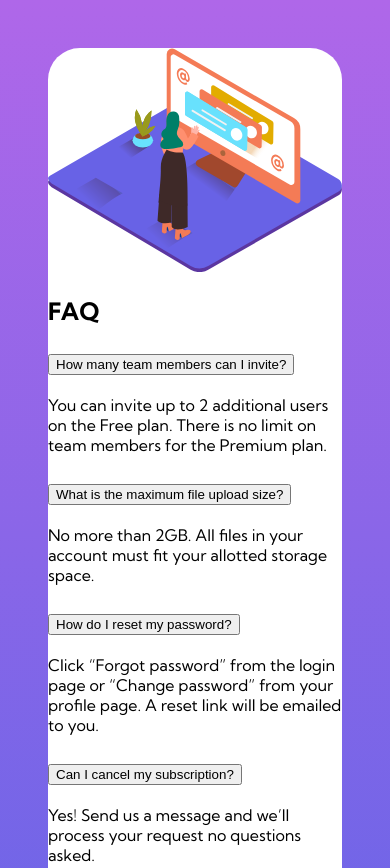
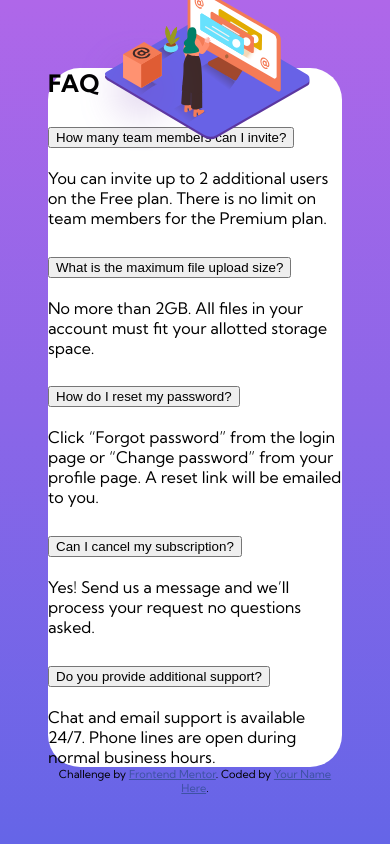
Before and after one commit to TheThomasY/FAQ-Accordion-Card, a plain HTML site: page index.html in a window 390 px wide. Shown: the top 868 px of the page. After the commit the page ends 844 px from the top, so only its background shows below. Drawn offline with Linux system fonts and the light colour scheme.

Commit message:
style:rough position

```diff
--- a/css/styles.scss
+++ b/css/styles.scss
@@ -27,9 +27,21 @@ body {
 }
 
 .card {
+  position: relative;
   background: #ffffff;
   border-radius: 2rem;
   max-width: 56rem;
+}
+
+.card-image-mobile {
+  display: block;
+  width: 100%;
+  height: auto;
+  max-width: 14.4rem;
+  position: absolute;
+  top: 0;
+  left: 50%;
+  transform: translateX(-50%) translateY(-50%);
 }
 
 .card-box {
@@ -38,6 +50,7 @@ body {
 
 .card-image {
   img {
+    display: none;
     width: 100%;
     height: auto;
     max-width: 25rem;
@@ -49,7 +62,6 @@ body {
 
 @media (min-width: 56em) {
   .card {
-    position: relative;
     display: flex;
     margin: 6rem auto;
     padding-right: 2rem;
@@ -57,6 +69,10 @@ body {
     background-size: 45%;
     background-repeat: no-repeat;
     background-position: -13% center;
+  }
+
+  .card-image-mobile {
+    display: none;
   }
 
   .card-box {
@@ -79,6 +95,7 @@ body {
     overflow: hidden;
 
     img {
+      display: block;
       transform: translateX(-4rem);
     }
   }
--- a/index.html
+++ b/index.html
@@ -16,6 +16,11 @@
   </head>
   <body>
     <section class="card">
+      <img
+        src="./images/illustration-woman-online-mobile.svg"
+        alt="Woman standing in front of monitor illustration"
+        class="card-image-mobile"
+      />
       <img
         src="./images/illustration-box-desktop.svg"
         alt="box for illustration"
```
Also changed, not shown: css/styles.css, 1 other file.
